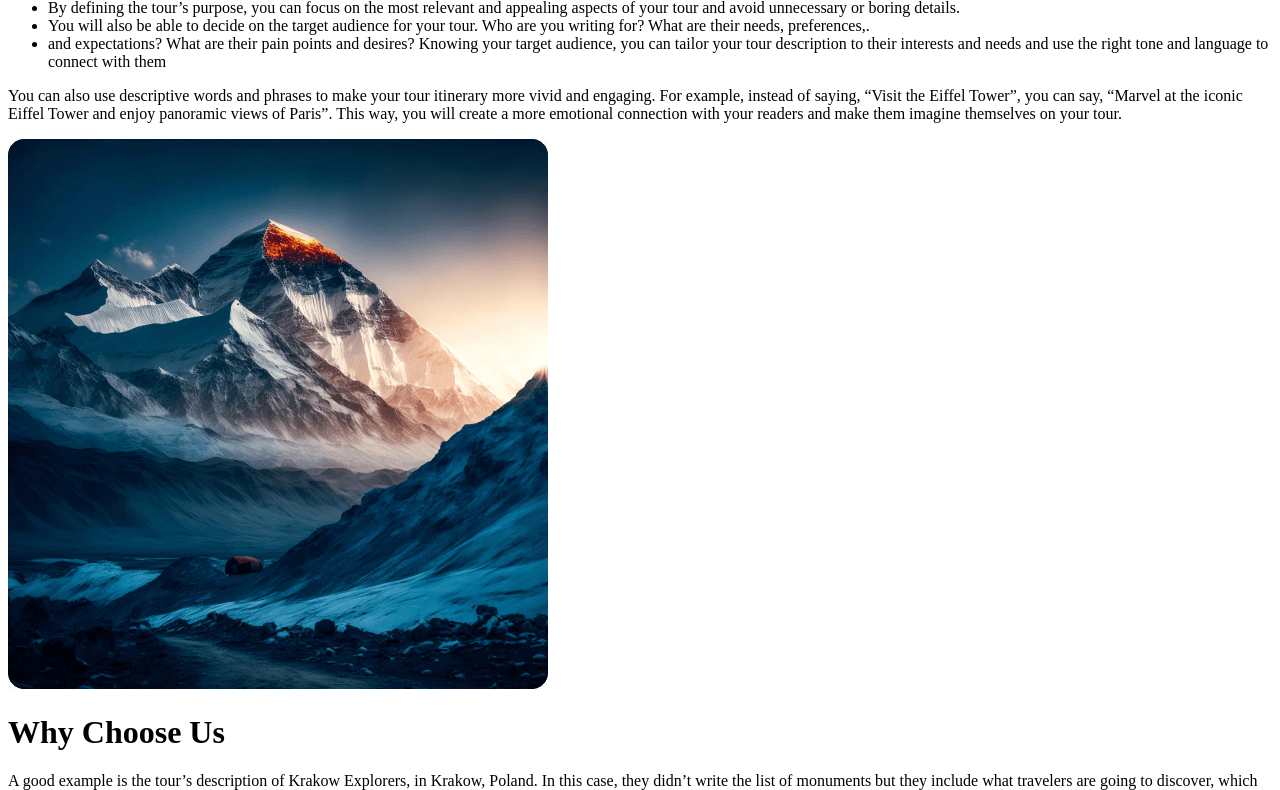
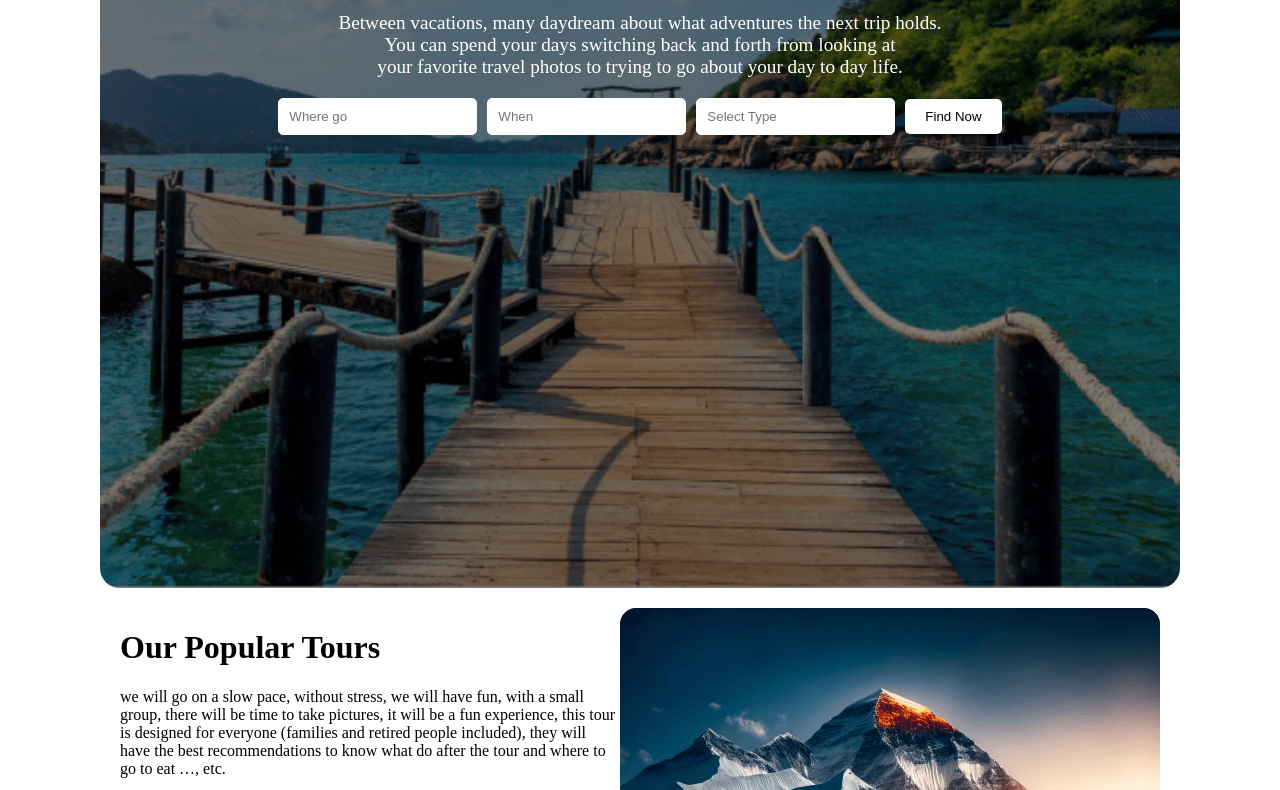
Before and after one commit to khairulkhn/B7R9-A2, a plain HTML site: page index.html in a window 1280 px wide. Shown: the part 389-1179 px from the top of the page. Drawn offline with Linux system fonts and the light colour scheme; the site is published under a folder, as on GitHub Pages, so addresses that start at the root find nothing.

Commit message:
css related issues

```diff
--- a/index.html
+++ b/index.html
@@ -3,8 +3,8 @@
 <head>
     <meta charset="UTF-8">
     <meta name="viewport" content="width=device-width, initial-scale=1.0">
-    <title>Document</title>
-    <link rel="stylesheet" href="/style/style.css">
+    <title>Around The World</title>
+    <link rel="stylesheet" href="./style/style.css">
 </head>
 <body>
     <nav>
```
